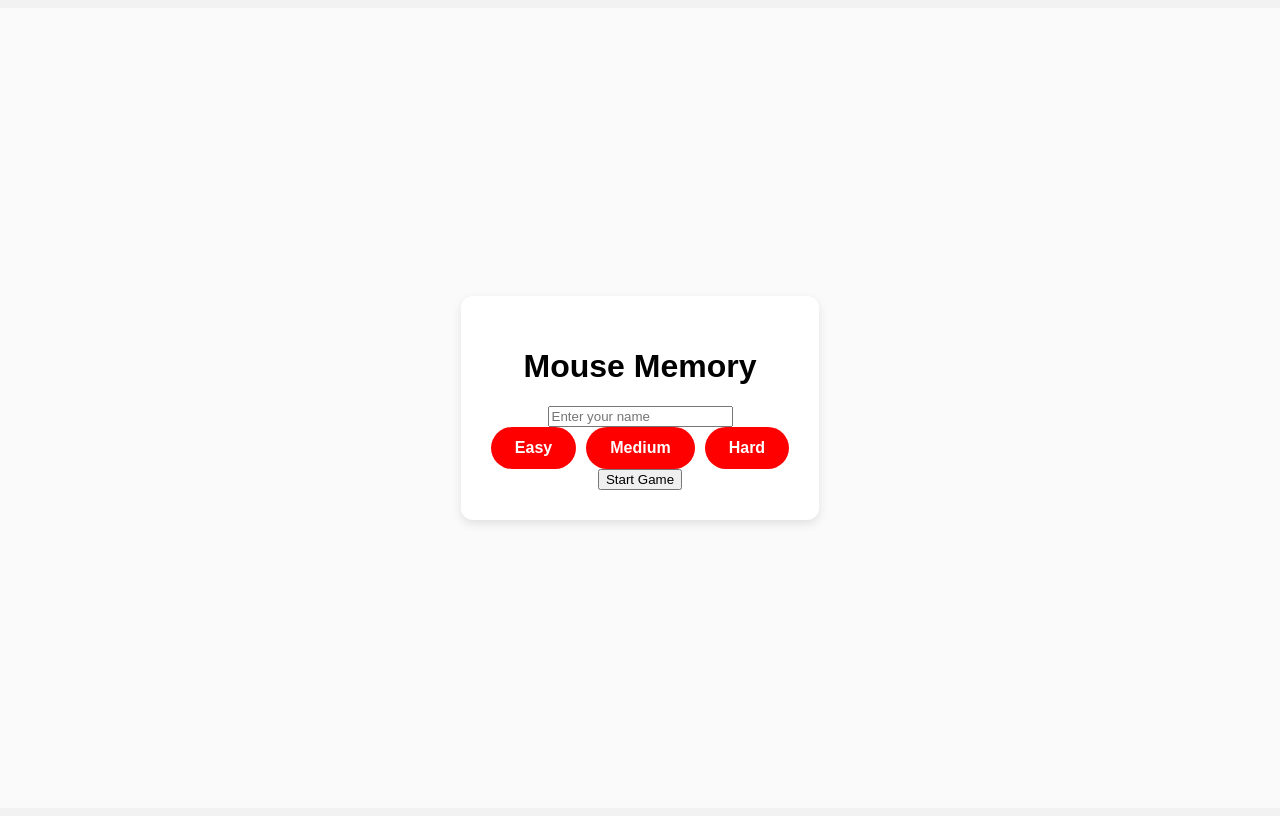
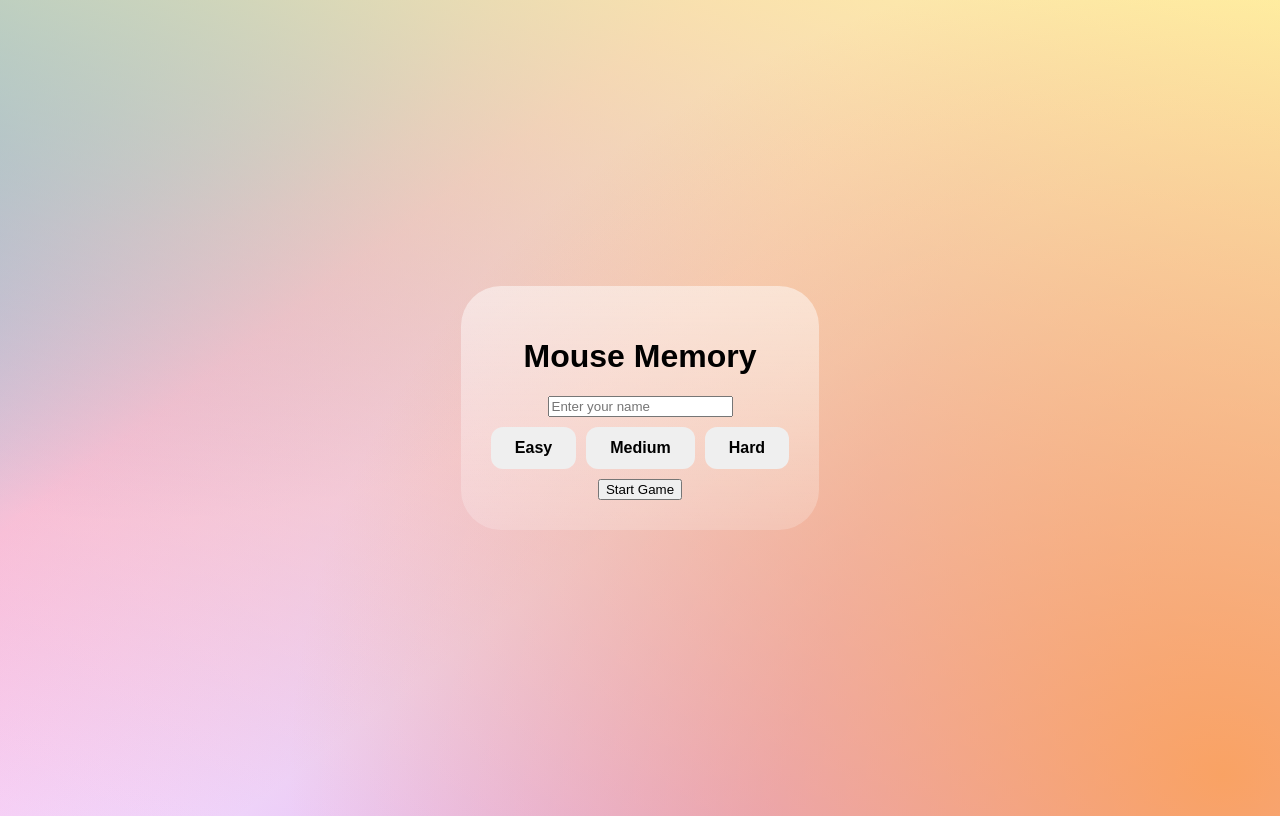
Before and after one commit to julischa/memorymatch, a Next.js app: page / in a window 1280 px wide. Built offline with nearby package versions, Linux system fonts and the light colour scheme.

Commit message:
🎨 layout & styling

```diff
--- a/src/app/_components/SingleCard.module.css
+++ b/src/app/_components/SingleCard.module.css
@@ -1,6 +1,6 @@
 .card {
-  width: 80px;
-  height: 80px;
+  width: 100px;
+  height: 100px;
   cursor: pointer;
   perspective: 1000px;
 }
@@ -21,11 +21,9 @@
   position: absolute;
   width: 100%;
   height: 100%;
-  backface-visibility: hidden;
   display: flex;
   align-items: center;
   justify-content: center;
-  box-shadow: 0 0 5px rgba(0, 0, 0, 0.2);
 }
 
 .cardBack {
@@ -35,3 +33,10 @@
 .cardImage {
   width: 100%;
 }
+
+@font-face {
+  font-family: "HankenGrotesk";
+  src: url("/fonts/HankenGrotesk-VariableFont_wght.ttf") format("ttf");
+  font-weight: normal;
+  font-style: normal;
+}
--- a/src/app/_components/SingleCard.tsx
+++ b/src/app/_components/SingleCard.tsx
@@ -15,16 +15,14 @@ interface SingleCardProps {
 
 const SingleCard: React.FC<SingleCardProps> = ({ card, onClick }) => {
   return (
-    <div
-      className={`$"card" ${card.isFlipped ? "flipped" : ""}`}
-      onClick={onClick}
-    >
+    <div className={`card ${card.isFlipped ? "flipped" : ""}`} onClick={onClick}>
       <div className="cardInner">
         <div className="cardFront">
-          <img src="/images/back.png" alt="Card Back" className="cardImage" />
-        </div>
-        <div className="cardBack">
-          {card.isFlipped && <img src={card.value} alt="Memory Card" className="cardImage" />}
+          {!card.isFlipped ? (
+            <img src="/images/back.png" alt="Card Back" className="cardImage" />
+          ) : (
+            <img src={card.value} alt="Memory Card" className="cardImage" />
+          )}
         </div>
       </div>
     </div>
--- a/src/app/globals.css
+++ b/src/app/globals.css
@@ -1,10 +1,37 @@
 body {
-    font-family: Arial, sans-serif;
+    font-family: "HankenGrotesk";
+        src: url("/fonts/HankenGrotesk-VariableFont_wght.ttf") format("ttf");
+        font-weight: normal;
+        font-style: normal;
     display: flex;
     justify-content: center;
     align-items: center;
     min-height: 100vh;
-    background-color: #f2f2f2;
+    background:
+            radial-gradient(73% 101% at 95.54% 95.05%,
+                rgba(255, 156, 65, 0.78) 0%,
+                rgba(255, 168, 88, 0) 100%),
+            linear-gradient(197deg,
+                rgba(255, 240, 164, 1) 0%,
+                rgba(255, 240, 164, 0) 100%),
+            radial-gradient(59% 74% at 10% -10%,
+                rgba(49, 132, 255, 0.8) 0%,
+                rgba(56, 75, 246, 0.21) 52%,
+                rgba(62, 246, 246, 0) 100%),
+            linear-gradient(143deg,
+                rgba(62, 158, 246, 1) 0%,
+                rgba(238, 43, 183, 0.33) 30%,
+                rgba(246, 62, 106, 0) 56%),
+            linear-gradient(288deg,
+                rgba(217, 155, 255, 1) 33%,
+                rgba(217, 170, 221, 0) 97%);
+}
+
+@font-face {
+    font-family: "HankenGrotesk";
+    src: url("/fonts/HankenGrotesk-VariableFont_wght.ttf") format("ttf");
+    font-weight: normal;
+    font-style: normal;
 }
 
 .grid {
@@ -43,16 +70,17 @@ body {
     display: flex;
     justify-content: center;
     align-items: center;
-    background: rgba(255, 255, 255, 0.6);
-    backdrop-filter: blur(10px);
+    font-family: "Hanken", sans-serif;
 }
 
 .main-content {
-    background: white;
+    background: linear-gradient(180deg, rgba(255, 255, 255, 0.5) 0%, rgba(255, 255, 255, 0.2) 100%);
+    box-shadow: 0 0 16px 0 rgba(0, 0, 0, 0);
+    transition: 0.4s ease height, 0.4s ease padding, 0.2s border-radius, 0.6s ease box-shadow;
     padding: 30px;
-    border-radius: 12px;
-    box-shadow: 0 4px 10px rgba(0, 0, 0, 0.1);
+    border-radius: 40px;
     text-align: center;
+    font-family: "Hanken", sans-serif !important;
 }
 
 .landing-content input {
@@ -68,14 +96,19 @@ body {
     display: flex;
     justify-content: center;
     gap: 10px;
+    margin-top: 10px;
+}
+
+.start-button {
+    gap: 10px;
+    margin-top: 10px;
 }
 
 .main-buttons button {
-    background: red;
-    color: white;
+    color: black;
     border: none;
     padding: 12px 24px;
-    border-radius: 50px;
+    border-radius: 12px;
     font-size: 16px;
     cursor: pointer;
     transition: 0.3s ease, transform 0.2s ease;
@@ -83,12 +116,18 @@ body {
 }
 
 .main-buttons button:hover {
-    background: #0056b3;
+    background: white;
     transform: scale(1.05);
 }
 
 .main-buttons button:active {
-    background: #0056b3;
+    background: white;
+    transform: scale(1.05);
+}
+
+.main-buttons button:focus {
+    background: black;
+    color: white;
     transform: scale(1.05);
 }
 
@@ -120,7 +159,6 @@ body {
     display: flex;
     align-items: center;
     justify-content: center;
-    box-shadow: 0 0 5px rgba(0, 0, 0, 0.2);
 }
 
 .cardBack {
--- a/src/app/lib/firebase/firestore.ts
+++ b/src/app/lib/firebase/firestore.ts
@@ -24,3 +24,5 @@ export const fetchScores = async () => {
   const querySnapshot = await getDocs(q);
   return querySnapshot.docs.map((doc) => doc.data());
 };
+
+export { db };
--- a/src/app/page.tsx
+++ b/src/app/page.tsx
@@ -28,7 +28,7 @@ const Page: React.FC = () => {
   const [score, setScore] = useState(0);
   const [gameName, setGameName] = useState("");
   const [hasStarted, setHasStarted] = useState(false);
-  const [isClient, setIsClient] = useState(true);
+  const [isClient, setIsClient] = useState(false);
 
   useEffect(() => {
     setIsClient(true);
@@ -41,7 +41,7 @@ const Page: React.FC = () => {
   }, [difficulty, isClient]);
 
   useEffect(() => {
-    if (cards.length > 0 && cards.every(card => card.isMatched)) {
+    if (cards.length > 0 && cards.every((card) => card.isMatched)) {
       import("canvas-confetti").then((module) => {
         const confetti = module.default;
         confetti();
@@ -64,36 +64,38 @@ const Page: React.FC = () => {
   };
 
   const handleCardClick = (id: number) => {
-    if (flippedCards.length === 2) return;
+    if (flippedCards.length === 2 || cards.find((card) => card.id === id)?.isFlipped) return;
 
     const updatedCards = cards.map((card) =>
       card.id === id ? { ...card, isFlipped: true } : card
     );
+
     setCards(updatedCards);
-    setFlippedCards([...flippedCards, id]);
+    const newFlipped = [...flippedCards, id];
 
-    if (flippedCards.length === 1) {
-      const firstCard = cards.find((card) => card.id === flippedCards[0]);
-      const secondCard = cards.find((card) => card.id === id);
+    if (newFlipped.length === 2) {
+      setTimeout(() => {
+        setCards((prevCards) => {
+          const [firstId, secondId] = newFlipped;
+          const firstCard = prevCards.find((card) => card.id === firstId);
+          const secondCard = prevCards.find((card) => card.id === secondId);
 
           if (firstCard && secondCard && firstCard.value === secondCard.value) {
-        setCards((prevCards) =>
-          prevCards.map((card) =>
+            setScore((prevScore) => prevScore + 10);
+            return prevCards.map((card) =>
               card.value === firstCard.value ? { ...card, isMatched: true } : card
-          )
             );
           } else {
-        setTimeout(() => {
-          setCards((prevCards) =>
-            prevCards.map((card) =>
-              card.id === flippedCards[0] || card.id === id
-                ? { ...card, isFlipped: false }
-                : card
-            )
+            return prevCards.map((card) =>
+              card.id === firstId || card.id === secondId ? { ...card, isFlipped: false } : card
             );
+          }
+        });
+
+        setFlippedCards([]);
       }, 1000);
-      }
-      setFlippedCards([]);
+    } else {
+      setFlippedCards(newFlipped);
     }
   };
 
@@ -112,16 +114,33 @@ const Page: React.FC = () => {
               onChange={(e) => setGameName(e.target.value)}
             />
             <div className="main-buttons">
-              <button onClick={() => setDifficulty("easy")}>Easy</button>
-              <button onClick={() => setDifficulty("medium")}>Medium</button>
-              <button onClick={() => setDifficulty("hard")}>Hard</button>
+              <button
+                className={difficulty === "easy" ? "selected" : ""}
+                onClick={() => setDifficulty("easy")}
+              >
+                Easy
+              </button>
+              <button
+                className={difficulty === "medium" ? "selected" : ""}
+                onClick={() => setDifficulty("medium")}
+              >
+                Medium
+              </button>
+              <button
+                className={difficulty === "hard" ? "selected" : ""}
+                onClick={() => setDifficulty("hard")}
+              >
+                Hard
+              </button>
             </div>
-            <button onClick={handleStartGame}>Start Game</button>
+            <button className="start-button" onClick={handleStartGame}>
+              Start Game
+            </button>
           </div>
         </div>
       ) : (
         <div className="game-container">
-          <h2>Welcome, {gameName}!</h2>
+          <h2>Let's go, {gameName}!</h2>
           <h3>Score: {score}</h3>
           <button onClick={handleNewGame}>New Game</button>
           <div className={`grid ${difficulty ? difficulty : ""}`}>
```
Also changed, not shown: public/fonts/HankenGrotesk-VariableFont_wght.ttf (added). Lines whose indentation alone changed are shown as unchanged.
